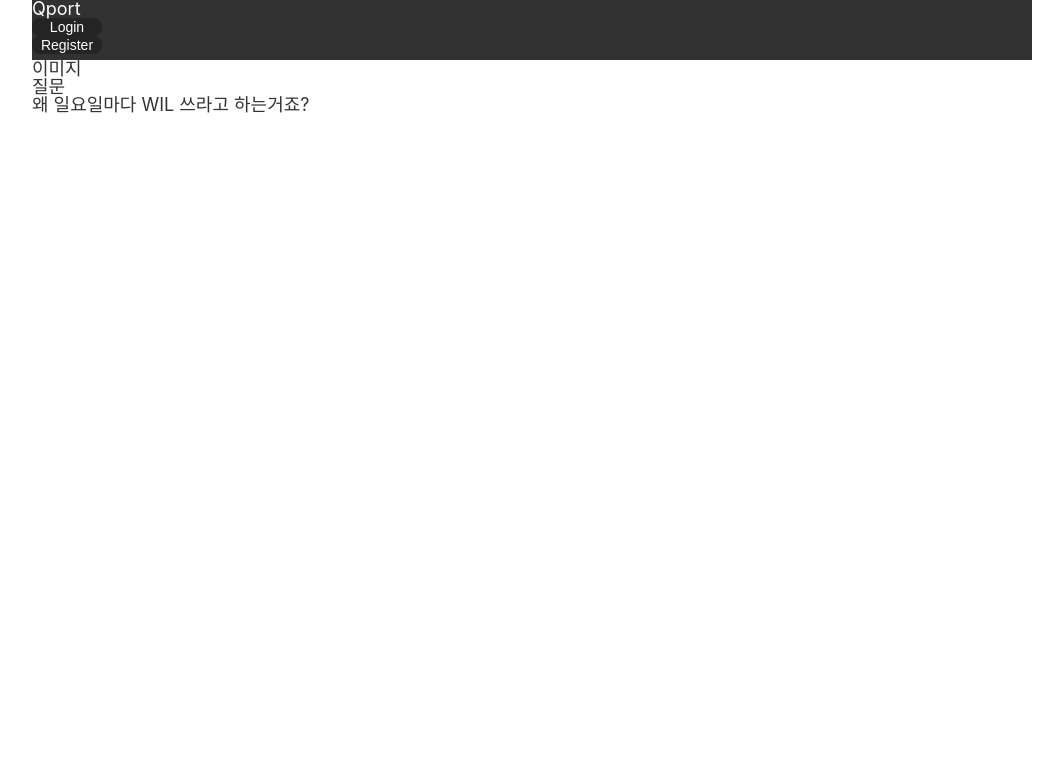
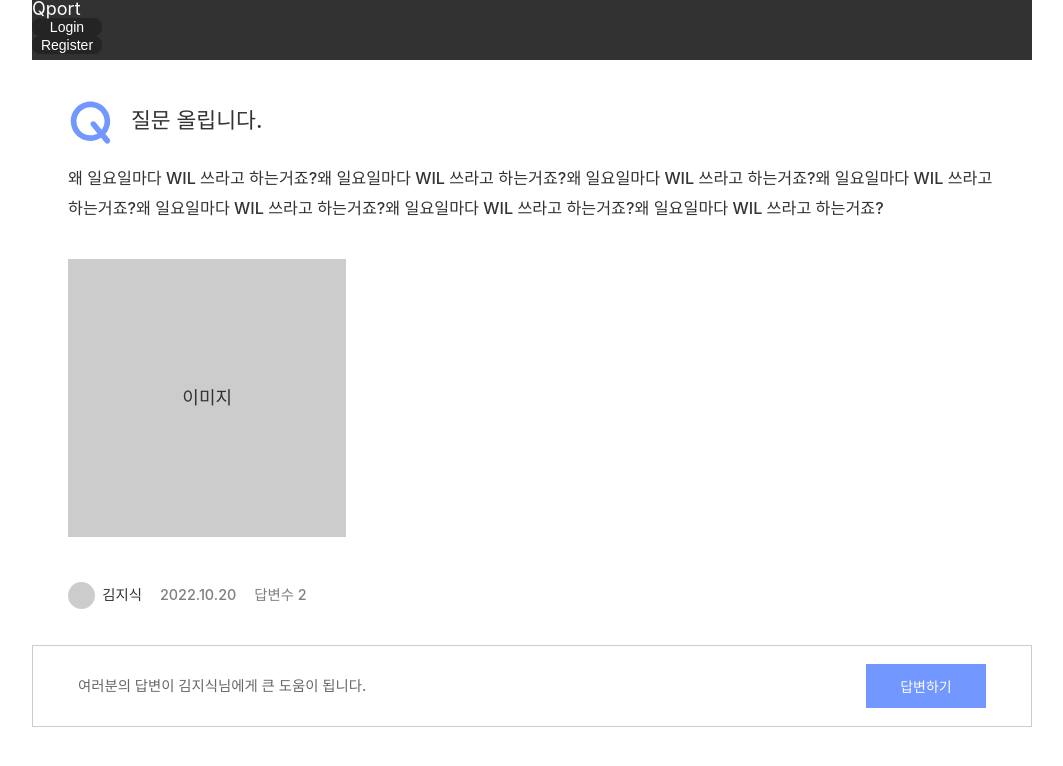
Before and after one commit to hansejun/Q-Port_TEST, a React (Create React App) app: page /questions/1 in a window 1280 px wide. Shown: the top 766 px of the page, without its empty margins (108-1171 px from the left). Built offline with nearby package versions, Linux system fonts and the light colour scheme; a web font is replaced by a local one.

Commit message:
디테일 페이지 수정중
현재 질문 글을 올린 유저에 대한 부분만 작성

```diff
--- a/src/components/Question/QContainer.jsx
+++ b/src/components/Question/QContainer.jsx
@@ -1,18 +1,103 @@
+import { Link } from "react-router-dom";
+import styled from "styled-components";
+import { Flexbox } from "../../styles/flex";
+import QuestionSvg from "../../styles/svg/QuestionSvg";
 function QContainer() {
   return (
-    <div>
-      <div>
-        <div className="header">
-          <div>
-            <div>이미지</div>
-            <span>질문</span>
-          </div>
+    <Container>
+      <QHeader className="header">
+        <QuestionSvg />
+        <div>
+          <span>질문 올립니다.</span>
         </div>
+      </QHeader>
+      <QContent>
+        <p>
+          왜 일요일마다 WIL 쓰라고 하는거죠?왜 일요일마다 WIL 쓰라고 하는거죠?왜
+          일요일마다 WIL 쓰라고 하는거죠?왜 일요일마다 WIL 쓰라고 하는거죠?왜
+          일요일마다 WIL 쓰라고 하는거죠?왜 일요일마다 WIL 쓰라고 하는거죠?왜
+          일요일마다 WIL 쓰라고 하는거죠?
+        </p>
+        <div>이미지</div>
+      </QContent>
+      <QFooter>
+        <Link to={"/profile/:id"}>
+          <div />
+          <span>김지식</span>
+        </Link>
         <div>
-          <p>왜 일요일마다 WIL 쓰라고 하는거죠?</p>
+          <span>2022.10.20</span>
+          <span>답변수 2</span>
         </div>
-      </div>
-    </div>
+      </QFooter>
+    </Container>
   );
 }
 export default QContainer;
+
+const Container = styled.div`
+  padding: 2rem;
+  padding-bottom: 0;
+  display: flex;
+  flex-direction: column;
+`;
+
+const QHeader = styled.div`
+  display: flex;
+  margin-bottom: 1rem;
+  svg {
+    width: 2.5rem;
+    color: #7298ff;
+  }
+  div:last-child {
+    padding: 0.8rem 1rem;
+    font-weight: 500;
+    font-size: 1.2rem;
+  }
+`;
+const QContent = styled.div`
+  p {
+    font-size: 0.9rem;
+    font-weight: 500;
+    line-height: 1.8;
+  }
+  div {
+    ${Flexbox}
+    margin-top: 2rem;
+    width: 30%;
+    aspect-ratio: 1/1;
+    background-color: rgba(0, 0, 0, 0.2);
+  }
+`;
+
+const QFooter = styled.div`
+  display: flex;
+  align-items: center;
+  margin-top: 1.5rem;
+  padding: 1rem 0;
+
+  a {
+    display: flex;
+    align-items: center;
+    div {
+      width: 1.5rem;
+      height: 1.5rem;
+      background-color: rgba(0, 0, 0, 0.2);
+      border-radius: 50%;
+      margin-right: 0.4rem;
+    }
+    span {
+      font-size: 0.8rem;
+    }
+    margin-right: 1rem;
+  }
+  div:last-child {
+    display: flex;
+    font-size: 0.8rem;
+    color: rgba(0, 0, 0, 0.5);
+    font-weight: 500;
+    span:first-child {
+      margin-right: 1rem;
+    }
+  }
+`;
--- a/src/components/profile/Item.jsx
+++ b/src/components/profile/Item.jsx
@@ -5,7 +5,7 @@ import CommentSvg from "../../styles/svg/CommentSvg";
 function Item({ isAnswer }) {
   return (
     <DataContainer>
-      <Link to={"#"}>
+      <Link to={"/questions/:id"}>
         <p>잠이 안옵니다</p>
       </Link>
       <DataContent isAnswer={isAnswer}>
--- a/src/pages/QuestionDetail.jsx
+++ b/src/pages/QuestionDetail.jsx
@@ -1,16 +1,42 @@
+import { Link } from "react-router-dom";
 import styled from "styled-components";
 import Layout from "../components/Layout/Layout";
 import QContainer from "../components/Question/QContainer";
+import Button from "../elem/Button";
+import { FlexBetweenBox } from "../styles/flex";
 
 function QuestionDetail() {
   return (
     <Layout>
       <Wrapper>
         <QContainer />
+        <AnswerBtn>
+          <span>여러분의 답변이 김지식님에게 큰 도움이 됩니다.</span>
+          <Link>
+            <Button {...btnStyle}>답변하기</Button>
+          </Link>
+        </AnswerBtn>
       </Wrapper>
     </Layout>
   );
 }
 export default QuestionDetail;
 
+const btnStyle = {
+  _bgColor: "#7298FF",
+  _hoverBgColor: "#4f7dfe",
+  borderRadius: "0",
+};
+
 const Wrapper = styled.div``;
+const AnswerBtn = styled.div`
+  margin-top: 1rem;
+  border: 1px solid rgba(0, 0, 0, 0.2);
+  ${FlexBetweenBox}
+  padding:1rem 2.5rem;
+  span {
+    font-size: 0.8rem;
+    font-weight: 500;
+    color: rgba(0, 0, 0, 0.6);
+  }
+`;
```
Also changed, not shown: src/components/Question/AnswerList.jsx (added).
